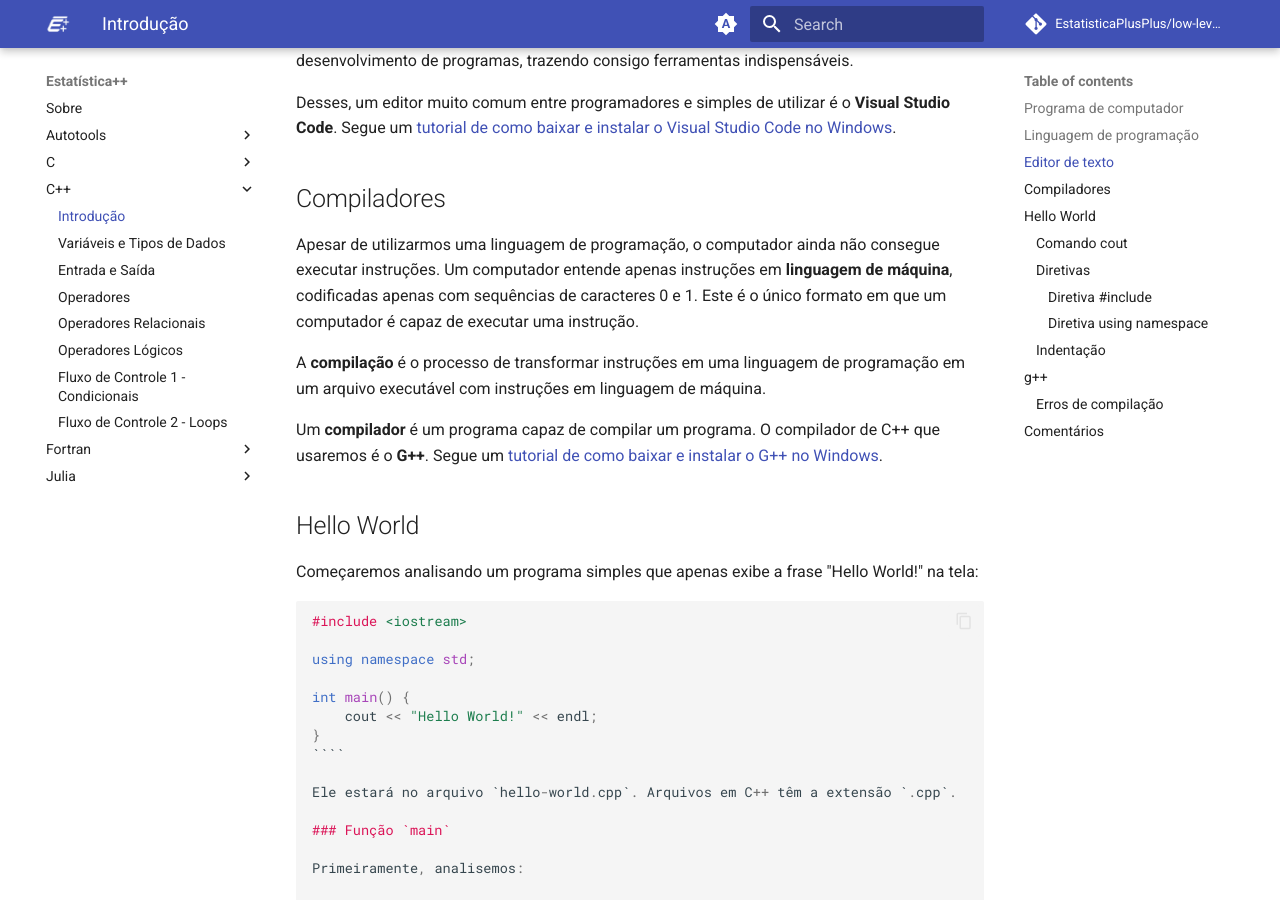
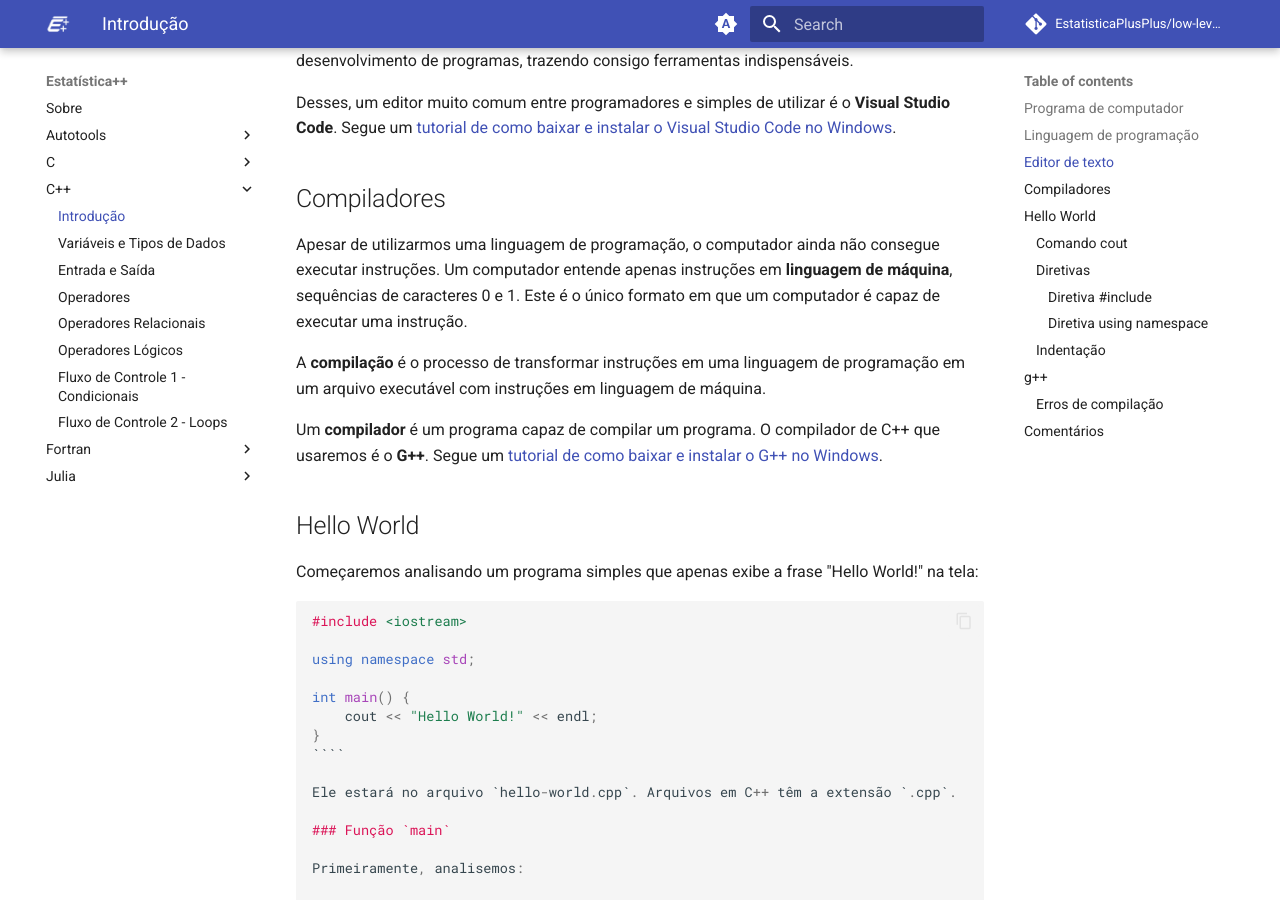
Before and after one commit to EstatisticaPlusPlus/low-level-learning, an MkDocs documentation site: the page built from docs/C++/1_introducao.md, in a window 1280 px wide and 900 px high, scrolled down 651 px. Built offline with MkDocs 1.6.1 and Material for MkDocs 9.7.7, drawn with Linux system fonts in a browser that asks for light colours; comment, search, counter and statistics services are not loaded.

Commit message:
Minor change to C++ section's introduction

```diff
--- a/docs/C++/1_introducao.md
+++ b/docs/C++/1_introducao.md
@@ -20,7 +20,7 @@ Desses, um editor muito comum entre programadores e simples de utilizar é o **V
 
 ## Compiladores
 
-Apesar de utilizarmos uma linguagem de programação, o computador ainda não consegue executar instruções. Um computador entende apenas instruções em **linguagem de máquina**, codificadas apenas com sequências de caracteres 0 e 1. Este é o único formato em que um computador é capaz de executar uma instrução.
+Apesar de utilizarmos uma linguagem de programação, o computador ainda não consegue executar instruções. Um computador entende apenas instruções em **linguagem de máquina**, sequências de caracteres 0 e 1. Este é o único formato em que um computador é capaz de executar uma instrução.
 
 A **compilação** é o processo de transformar instruções em uma linguagem de programação em um arquivo executável com instruções em linguagem de máquina.
 
```
